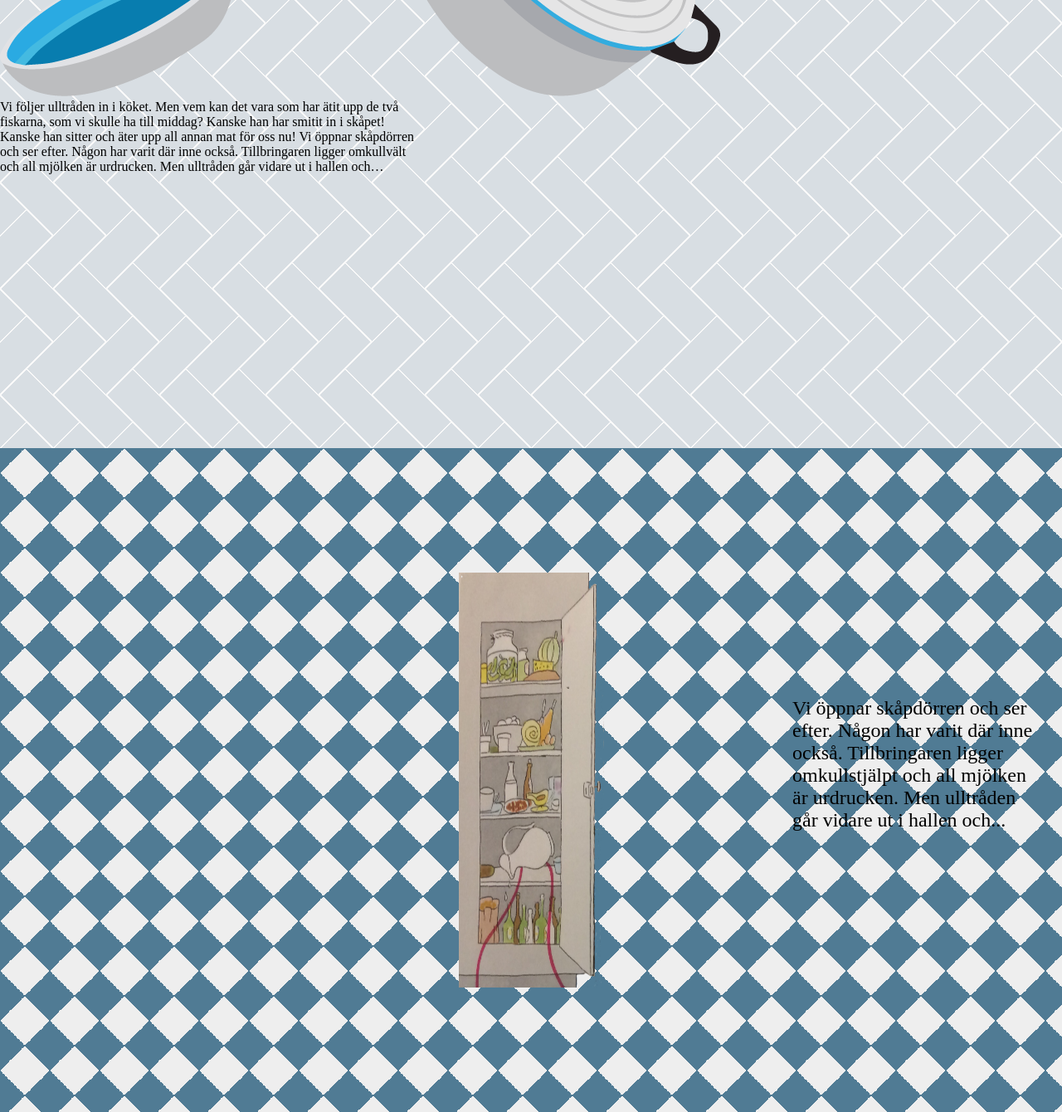
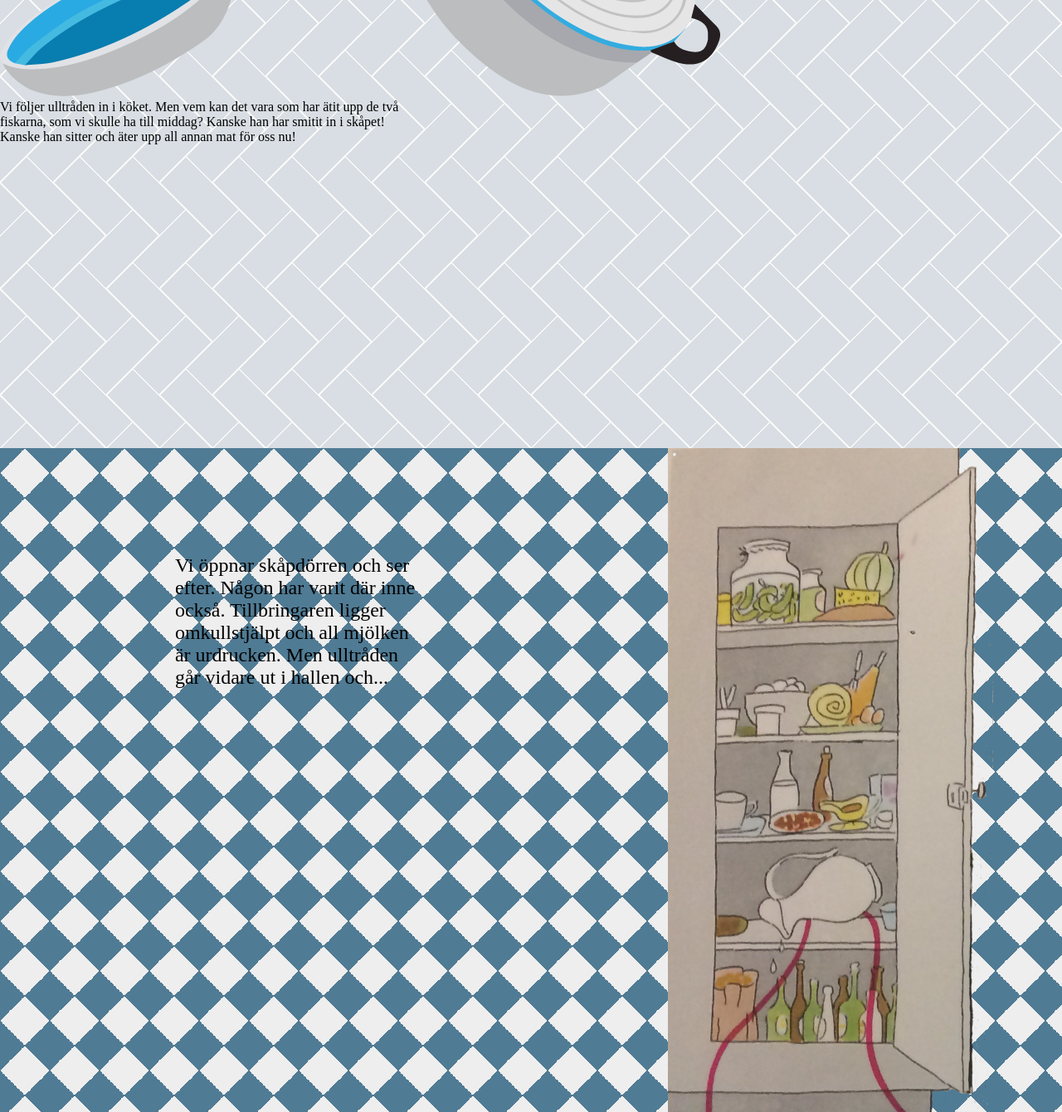
Before and after one commit to cjcmattsson/historienomnagon-1, a plain HTML site: page arbetsyta.html in a window 1280 px wide. Shown: the part 2660-4000 px from the top of the page at 83% size. Drawn offline with Linux system fonts and the light colour scheme.

Commit message:
köksskåp

```diff
--- a/arbetsyta.html
+++ b/arbetsyta.html
@@ -348,9 +348,7 @@
         <img id="kitchenware1" src="kitchenware1.png" alt="">
         <img id="kitchenware2" src="kitchenware2.png" alt="">
           <p class="textthree">Vi följer ulltråden in i köket. Men vem kan det vara som har ätit upp de två fiskarna, som vi skulle ha till middag? Kanske han har smitit in i skåpet! Kanske han sitter
-      och äter upp all annan mat för oss nu! Vi öppnar skåpdörren och ser efter. Någon har
-      varit där inne också. Tillbringaren ligger omkullvält och all mjölken är urdrucken.
-      Men ulltråden går vidare ut i hallen och…</p>
+      och äter upp all annan mat för oss nu!</p>
         </div>
       </div>
 
--- a/style.css
+++ b/style.css
@@ -112,22 +112,24 @@ width: 500px;
   background-image: linear-gradient(45deg, rgb(80, 123, 148) 25%, transparent 25%, transparent 75%, rgb(80, 123, 148) 75%, rgb(80, 123, 148)), linear-gradient(-45deg, rgb(80, 123, 148) 25%, transparent 25%, transparent 75%, rgb(80, 123, 148) 75%, rgb(80, 123, 148));
   background-size: 60px 60px;
   display: flex;
-  justify-content: center;
-  align-items: center;
-
+  justify-content: space-around;
 }
 
 .textfour {
+  display: flex;
   height: 200px;
   width: 300px;
   font-size: 24px;
-  position: absolute;
-  right: 25px;
+  align-self: flex-start;
+  margin: 10%;
 }
 
-.skåp {
-  height: 500px;
-  width: 175px;
+#skåp {
+  min-height: 60vh;
+  max-height: 70vh;
+  min-width: 10vw;
+  max-width: 20vw;
+
 }
 
 
```
